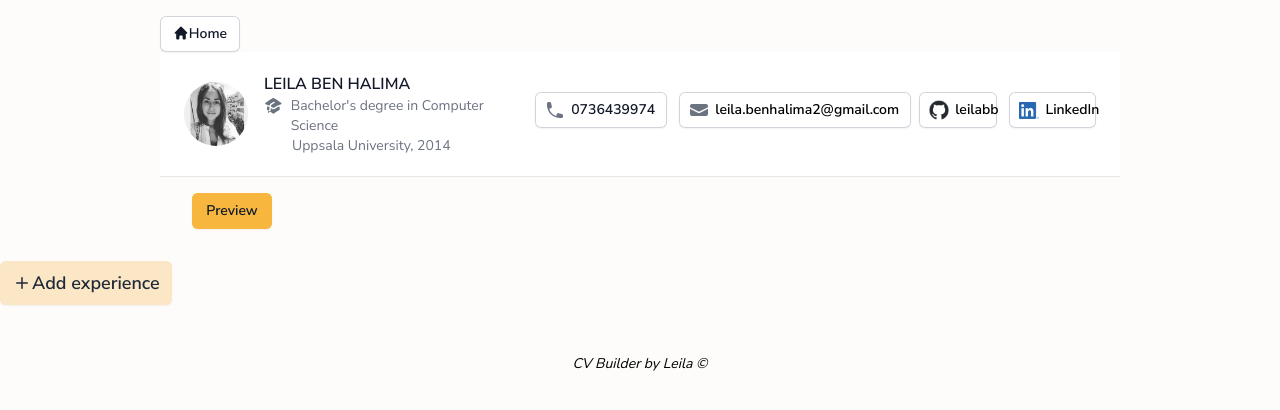
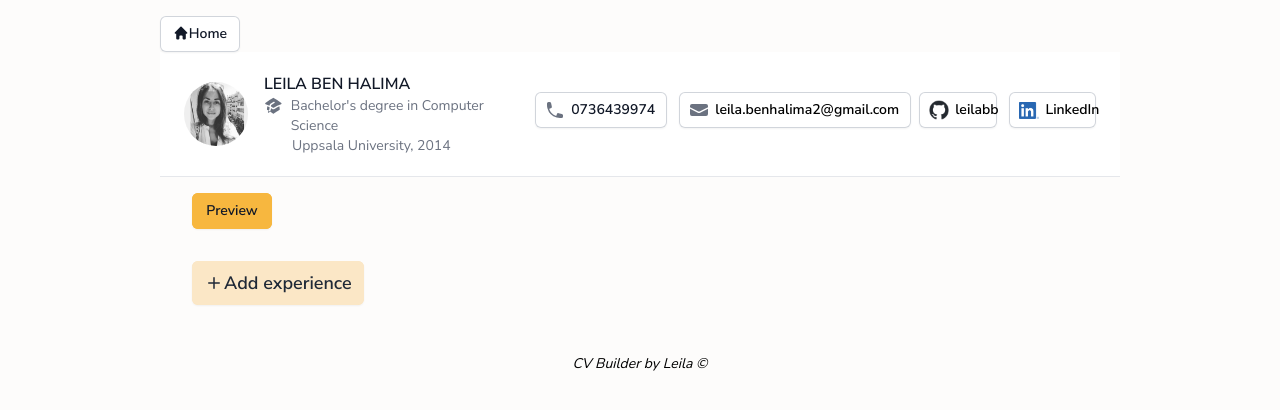
Before and after one commit to leilabb/cv-builder, a React (Vite) app: page /cvbuilder in a window 1280 px wide. Shown: the top 410 px of the page. Built offline with nearby package versions, Linux system fonts and the light colour scheme.

Commit message:
fix space

```diff
--- a/src/components/ExperienceList.jsx
+++ b/src/components/ExperienceList.jsx
@@ -47,7 +47,7 @@ export default function ExperienceList(props) {
         })
       ) : (
         <div>
-          <h3 className="mt-4" onClick={addExperience}>
+          <h3 className="mt-4 md:mx-48 " onClick={addExperience}>
             <button className="md:mt-4 inline-flex relative w-fit md:w-22 items-center rounded-md bg-primary px-3 py-2 text-lg font-semibold text-gray-800 shadow-sm ring-1 ring-inset ring-primary hover:bg-[#f39b0c]">
               <PlusIcon className="h-5 w-5" />
               Add experience
--- a/src/output.css
+++ b/src/output.css
@@ -2046,6 +2046,10 @@ input:focus {
     margin-top: 10rem;
   }
 
+  .md\:ml-\[185px\] {
+    margin-left: 185px;
+  }
+
   .md\:flex {
     display: flex;
   }
```
